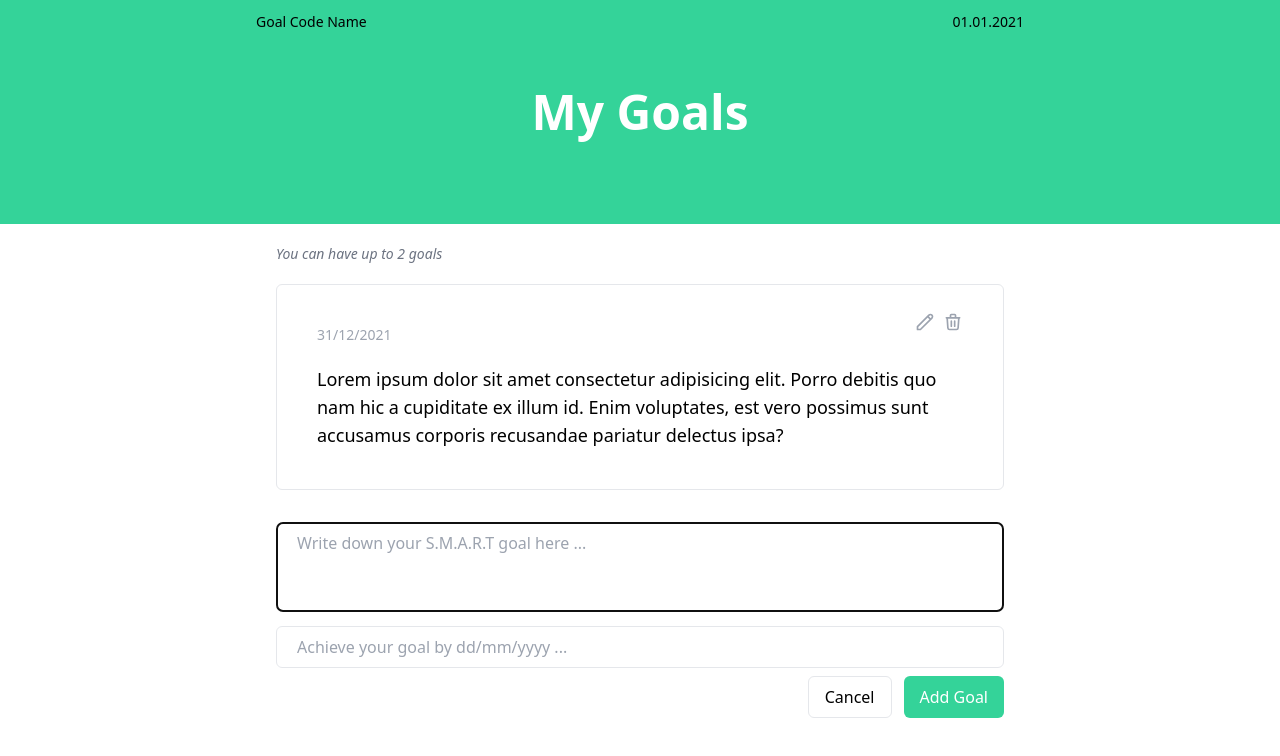
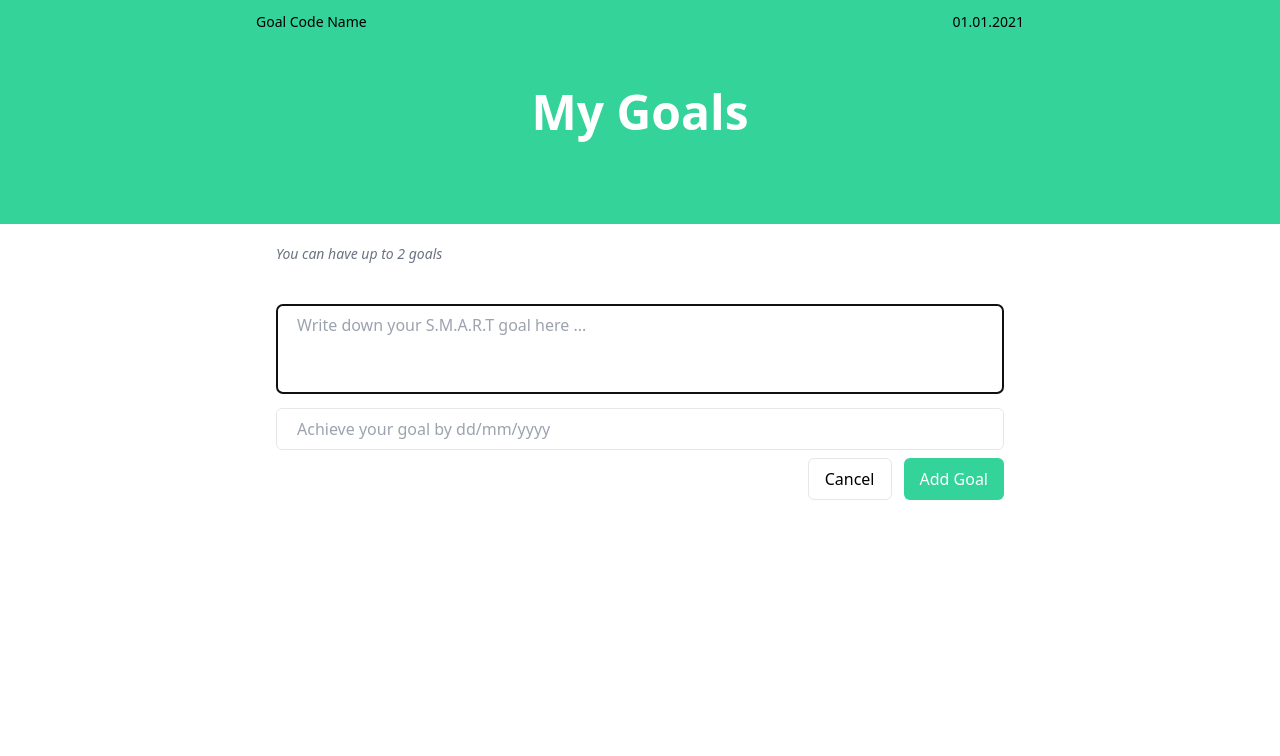
Before and after one commit to duy-a/giary, a Vue app: page / in a window 1280 px wide. Both pictures are taken after a click on the button "+ Add Goal". Shown: the top 756 px of the page. Built offline with nearby package versions, Linux system fonts and the light colour scheme.

Commit message:
feat: add goal

```diff
--- a/src/components/AppGoalForm.vue
+++ b/src/components/AppGoalForm.vue
@@ -9,17 +9,31 @@
     </button>
 
     <form v-else class="space-y-2" @submit.prevent="submit()">
+      <ul>
+        <li
+          v-for="error in errors"
+          :key="error"
+          class="list-disc list-inside text-red-500 text-sm"
+        >
+          {{ error }}
+        </li>
+      </ul>
+
       <textarea
         ref="goalTextArea"
         class="px-5 py-2 w-full border border-gray-200 rounded-md resize-none"
         rows="3"
         placeholder="Write down your S.M.A.R.T goal here ..."
+        :value="title"
+        @input="$emit('update:title', $event.target.value)"
       ></textarea>
 
       <input
         class="px-5 py-2 w-full border border-gray-200 rounded-md resize-none"
         type="text"
-        placeholder="Achieve your goal by dd/mm/yyyy ..."
+        placeholder="Achieve your goal by dd/mm/yyyy"
+        :value="dueDate"
+        @input="$emit('update:dueDate', $event.target.value)"
       />
 
       <div class="flex justify-end space-x-3">
@@ -48,16 +62,33 @@
 
 <script lang="ts">
 import { CubeTransparentIcon } from "@heroicons/vue/outline";
+import moment from "moment";
 import { defineComponent, nextTick, ref } from "vue";
 
 export default defineComponent({
   components: {
     CubeTransparentIcon,
   },
-  emits: ["submitted"],
-  setup(_props, { emit }) {
+  props: {
+    title: {
+      type: String,
+      required: true,
+    },
+    dueDate: {
+      type: String,
+      required: true,
+    },
+    isSubmitting: {
+      type: Boolean,
+      default: false,
+    },
+  },
+  emits: ["update:title", "update:dueDate", "submitting"],
+  setup(props, { emit }) {
     const goalTextArea = ref(null as unknown as HTMLTextAreaElement);
     const isVisibleGoalForm = ref(false);
+
+    const errors = ref([] as Array<string>);
 
     function showGoalInput() {
       isVisibleGoalForm.value = !isVisibleGoalForm.value;
@@ -67,23 +98,31 @@ export default defineComponent({
       });
     }
 
-    const isSubmitting = ref(false);
+    function submit(): void {
+      errors.value = [];
 
-    function submit() {
-      isSubmitting.value = true;
+      if (props.title === "" || props.dueDate === "") {
+        errors.value.push("Title & due date canot be empty");
+        return;
+      }
 
-      setTimeout(() => {
-        emit("submitted");
-        isVisibleGoalForm.value = false;
-        isSubmitting.value = false;
-      }, 500);
+      if (
+        moment(props.dueDate, "DD/MM/YYYY").format("DD/MM/YYYY") !==
+        props.dueDate
+      ) {
+        errors.value.push("Due date must have a dd/mm/yyyy format");
+        return;
+      }
+
+      emit("submitting");
+      isVisibleGoalForm.value = false;
     }
 
     return {
       goalTextArea,
       isVisibleGoalForm,
+      errors,
       showGoalInput,
-      isSubmitting,
       submit,
     };
   },
--- a/src/components/AppGoalListItem.vue
+++ b/src/components/AppGoalListItem.vue
@@ -1,7 +1,9 @@
 <template>
   <li class="p-10 border border-gray-200 rounded-md text-left">
     <div class="flex items-center justify-between mb-5">
-      <p class="text-gray-400 text-sm">31/12/2021</p>
+      <p class="text-gray-400 text-sm">
+        {{ formatDate(goal.dueDate, "DD/MM/YYYY") }}
+      </p>
       <div class="space-x-2 text-gray-400 -mt-5">
         <button>
           <PencilIcon class="h-5 w-5 hover:text-gray-700" />
@@ -14,22 +16,37 @@
 
     <div class="flex items-center">
       <p class="text-lg font-light">
-        Lorem ipsum dolor sit amet consectetur adipisicing elit. Porro debitis
-        quo nam hic a cupiditate ex illum id. Enim voluptates, est vero possimus
-        sunt accusamus corporis recusandae pariatur delectus ipsa?
+        {{ goal.title }}
       </p>
     </div>
   </li>
 </template>
 
 <script lang="ts">
-import { defineComponent } from "vue";
+import { defineComponent, PropType } from "vue";
 import { PencilIcon, TrashIcon } from "@heroicons/vue/outline";
+import Goal from "@/types/Goal.interface";
+import moment from "moment";
 
 export default defineComponent({
   components: {
     PencilIcon,
     TrashIcon,
   },
+  props: {
+    goal: {
+      type: Object as PropType<Goal>,
+      required: true,
+    },
+  },
+  setup() {
+    function formatDate(date: string, format: string): string {
+      return moment(date, format, true).format(format);
+    }
+
+    return {
+      formatDate,
+    };
+  },
 });
 </script>
--- a/src/main.ts
+++ b/src/main.ts
@@ -4,11 +4,11 @@ import { createApp } from "vue";
 import App from "./App.vue";
 import "./index.css";
 import router from "./router";
-import store from "./store";
+import { store, key } from "./store";
 
 const app = createApp(App);
 
 app.component("BaseLayout", BaseLayout);
 app.component("AppTaskListItem", AppTaskListItem);
 
-app.use(store).use(router).mount("#app");
+app.use(store, key).use(router).mount("#app");
--- a/src/store/index.ts
+++ b/src/store/index.ts
@@ -1,8 +1,24 @@
-import { createStore } from "vuex";
+import { InjectionKey } from "vue";
+import { createStore, useStore as baseUseStore, Store } from "vuex";
+import Goal from "@/types/Goal.interface";
 
-export default createStore({
-  state: {},
-  mutations: {},
-  actions: {},
-  modules: {},
+export interface State {
+  goalList: Goal[];
+}
+
+export const key: InjectionKey<Store<State>> = Symbol();
+
+export const store = createStore<State>({
+  state: {
+    goalList: [],
+  },
+  mutations: {
+    addGoal(state: State, goal: Goal): void {
+      state.goalList.push(goal);
+    },
+  },
 });
+
+export function useStore(): Store<State> {
+  return baseUseStore(key);
+}
--- /dev/null
+++ b/src/types/Goal.interface.ts
@@ -0,0 +1,4 @@
+export default interface Goal {
+  title: string;
+  dueDate: string;
+}
--- a/src/views/Home.vue
+++ b/src/views/Home.vue
@@ -9,11 +9,9 @@
     <ul class="mt-5 space-y-8">
       <RouterLink v-slot="{ navigate }" to="/weekly-plan" custom>
         <AppGoalListItem
-          class="hover:bg-gray-50 cursor-pointer"
-          @click="navigate"
-        />
-        <AppGoalListItem
-          v-if="isGoalVisible"
+          v-for="goal in goalList"
+          :key="goal.title"
+          :goal="goal"
           class="hover:bg-gray-50 cursor-pointer"
           @click="navigate"
         />
@@ -21,17 +19,21 @@
     </ul>
 
     <AppGoalForm
-      v-if="!isGoalVisible"
+      v-if="goalList.length < 2"
+      v-model:title="newGoal.title"
+      v-model:dueDate="newGoal.dueDate"
       class="mt-8"
-      @submitted="isGoalVisible = true"
+      @submitting="addGoal()"
     />
   </BaseLayout>
 </template>
 
 <script lang="ts">
+import { useStore } from "@/store/index";
 import AppGoalForm from "@/components/AppGoalForm.vue";
 import AppGoalListItem from "@/components/AppGoalListItem.vue";
 import { defineComponent, ref } from "vue";
+import Goal from "@/types/Goal.interface";
 
 export default defineComponent({
   components: {
@@ -39,10 +41,29 @@ export default defineComponent({
     AppGoalForm,
   },
   setup() {
-    const isGoalVisible = ref(false);
+    const store = useStore();
+
+    const { goalList } = store.state;
+
+    const newGoal = ref({
+      title: "",
+      dueDate: "",
+    } as Goal);
+
+    function addGoal() {
+      if (goalList.length < 2) {
+        store.commit("addGoal", newGoal.value);
+        newGoal.value = {
+          title: "",
+          dueDate: "",
+        } as Goal;
+      }
+    }
 
     return {
-      isGoalVisible,
+      goalList,
+      newGoal,
+      addGoal,
     };
   },
 });
```
